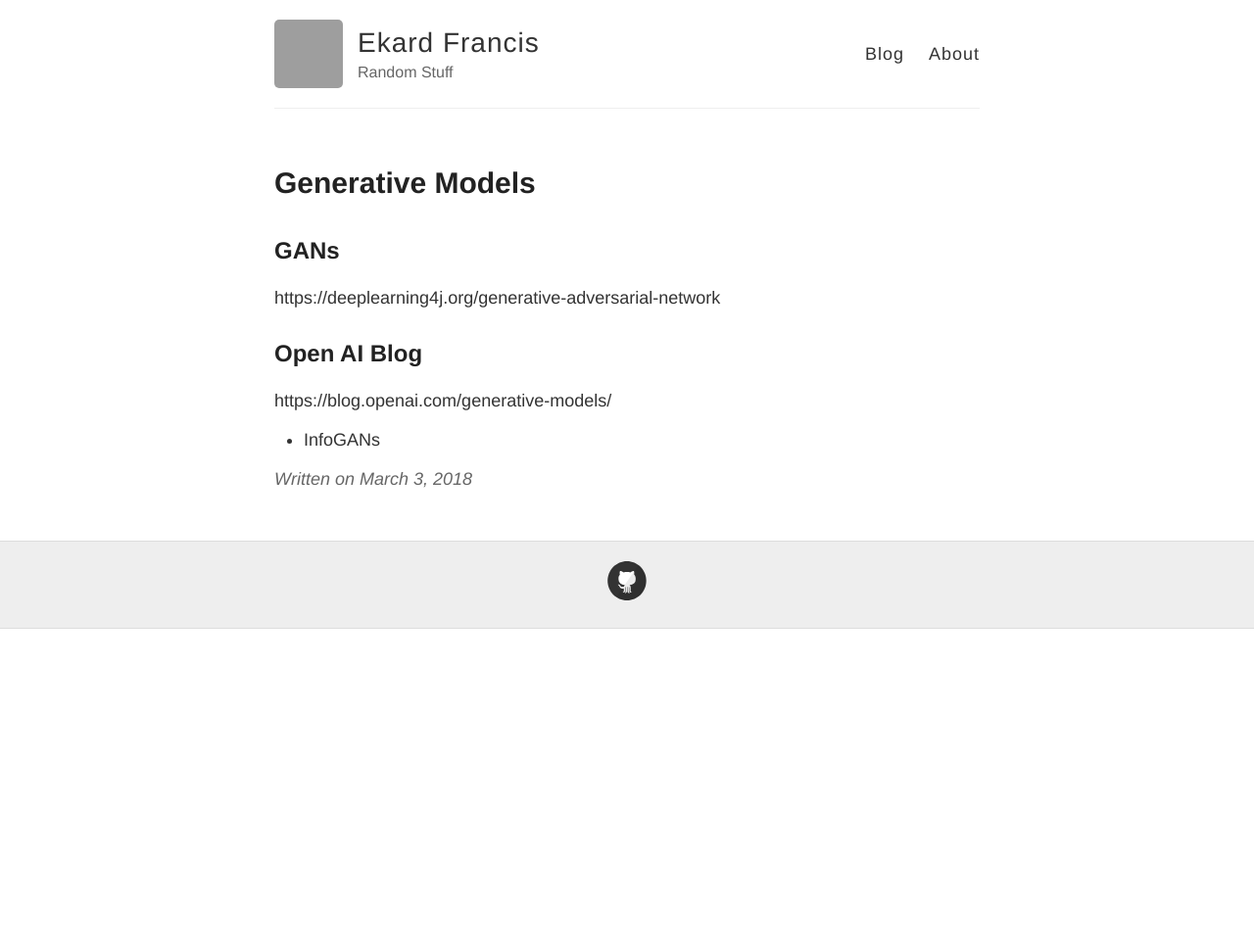
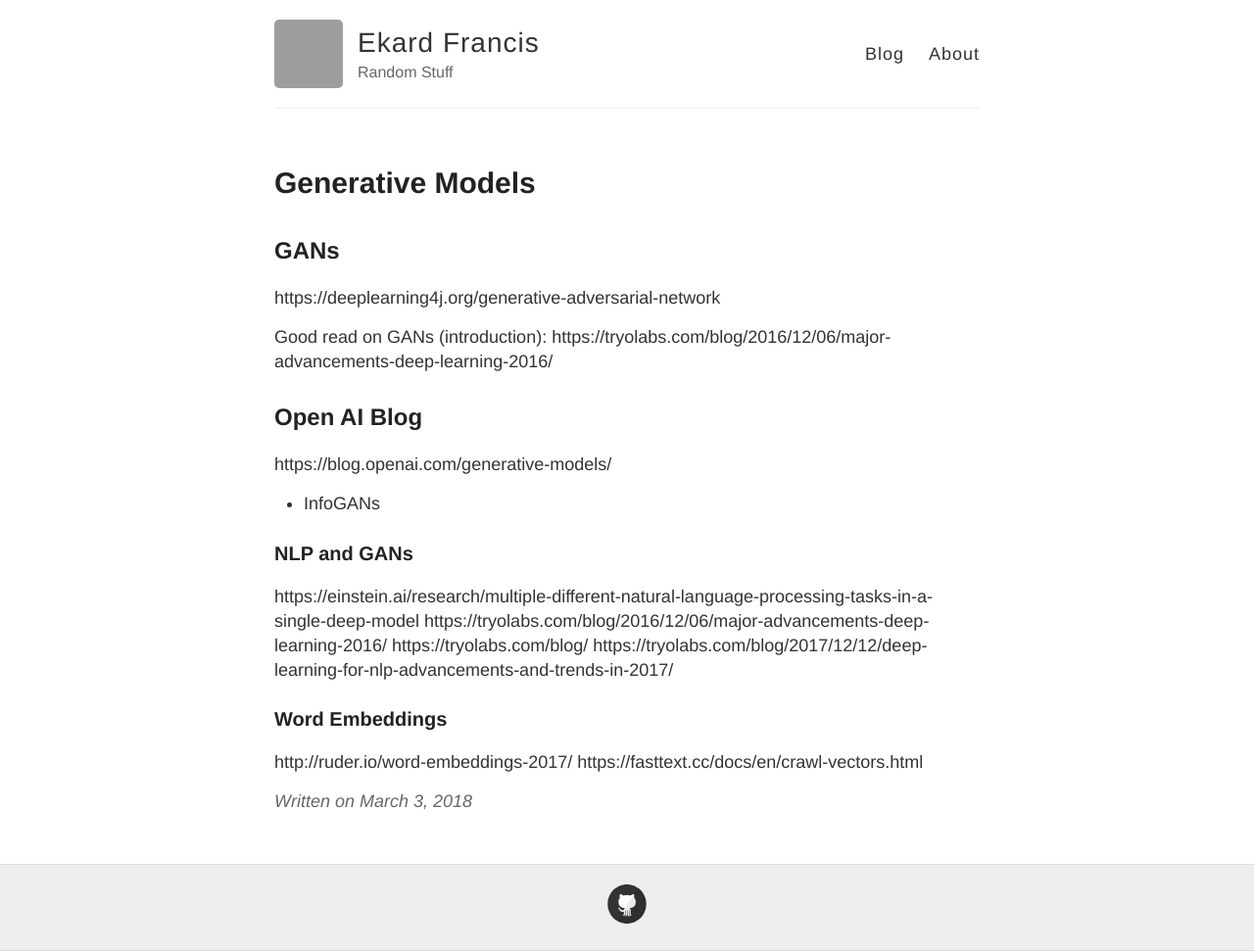
Before and after one commit to ekardf/ekardf.github.io, a Jekyll site: the page built from _posts/2018-03-03-generative-models.md, in a window 1280 px wide. Shown: the whole page at 98% size. Built offline with Jekyll 4.4.1, drawn with Linux system fonts in a browser that asks for light colours; our own code applies the rules of GitHub Pages for plain Markdown files; before the commit the page ends 900 px from its top, so only the background shows below that; grey boxes are pictures that could not be loaded.

Commit message:
Update 2018-03-03-generative-models.md

```diff
--- a/_posts/2018-03-03-generative-models.md
+++ b/_posts/2018-03-03-generative-models.md
@@ -4,8 +4,24 @@
 
 https://deeplearning4j.org/generative-adversarial-network
 
+Good read on GANs (introduction):
+https://tryolabs.com/blog/2016/12/06/major-advancements-deep-learning-2016/
+
 ## Open AI Blog
 
 https://blog.openai.com/generative-models/
 
 * InfoGANs
+
+### NLP and GANs
+
+https://einstein.ai/research/multiple-different-natural-language-processing-tasks-in-a-single-deep-model
+https://tryolabs.com/blog/2016/12/06/major-advancements-deep-learning-2016/
+https://tryolabs.com/blog/
+https://tryolabs.com/blog/2017/12/12/deep-learning-for-nlp-advancements-and-trends-in-2017/
+
+
+### Word Embeddings
+
+http://ruder.io/word-embeddings-2017/
+https://fasttext.cc/docs/en/crawl-vectors.html
```
